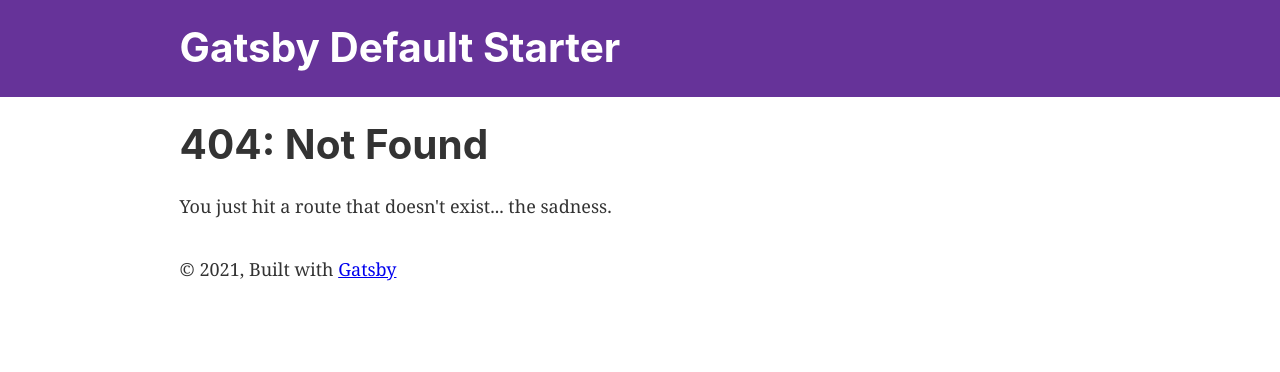
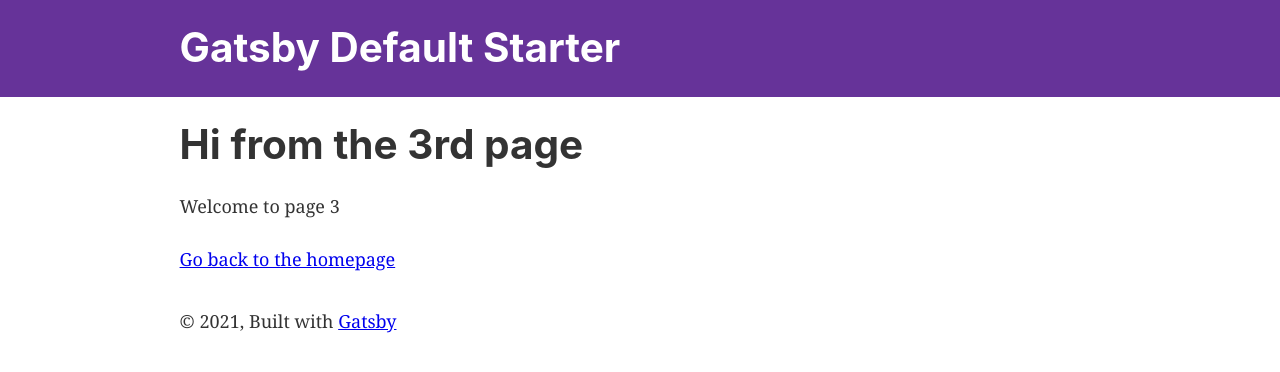
Before and after one commit to tolalitnegi/gatsby-handson, a Gatsby site: page /page-3 in a window 1280 px wide. Before the commit this address had no page. Built offline with nearby package versions, Linux system fonts and the light colour scheme; Gatsby itself is replaced by a stand-in of ours.

Commit message:
documentation and initial changes

```diff
--- a/gatsby-config.js
+++ b/gatsby-config.js
@@ -13,6 +13,7 @@ module.exports = {
         path: `${__dirname}/src/images`,
       },
     },
+    `gatsby-transformer-remark`,
     `gatsby-transformer-sharp`,
     `gatsby-plugin-sharp`,
     {
--- a/package.json
+++ b/package.json
@@ -12,6 +12,7 @@
     "gatsby-plugin-react-helmet": "^3.4.0",
     "gatsby-plugin-sharp": "^2.8.0",
     "gatsby-source-filesystem": "^2.5.0",
+    "gatsby-transformer-remark": "^2.13.1",
     "gatsby-transformer-sharp": "^2.6.0",
     "prop-types": "^15.7.2",
     "react": "^16.12.0",
--- a/src/pages/index.js
+++ b/src/pages/index.js
@@ -1,5 +1,5 @@
 import React from "react"
-import { Link } from "gatsby"
+import { Link , graphql} from "gatsby"
 
 import Layout from "../components/layout"
 import Image from "../components/image"
--- /dev/null
+++ b/src/pages/page-3.js
@@ -0,0 +1,20 @@
+import React from "react"
+import { Link } from "gatsby"
+
+import Layout from "../components/layout"
+import SEO from "../components/seo"
+
+/**
+ * Any component added user pages folder will automatically get a
+ * route , same as file name like /page-3 in this case
+ */
+const Thirdpage = () => (
+  <Layout>
+    <SEO title="Page 3" />
+    <h1>Hi from the 3rd page</h1>
+    <p>Welcome to page 3</p>
+    <Link to="/">Go back to the homepage</Link>
+  </Layout>
+)
+
+export default Thirdpage
```
Also changed, not shown: README.md, 1 other file.
